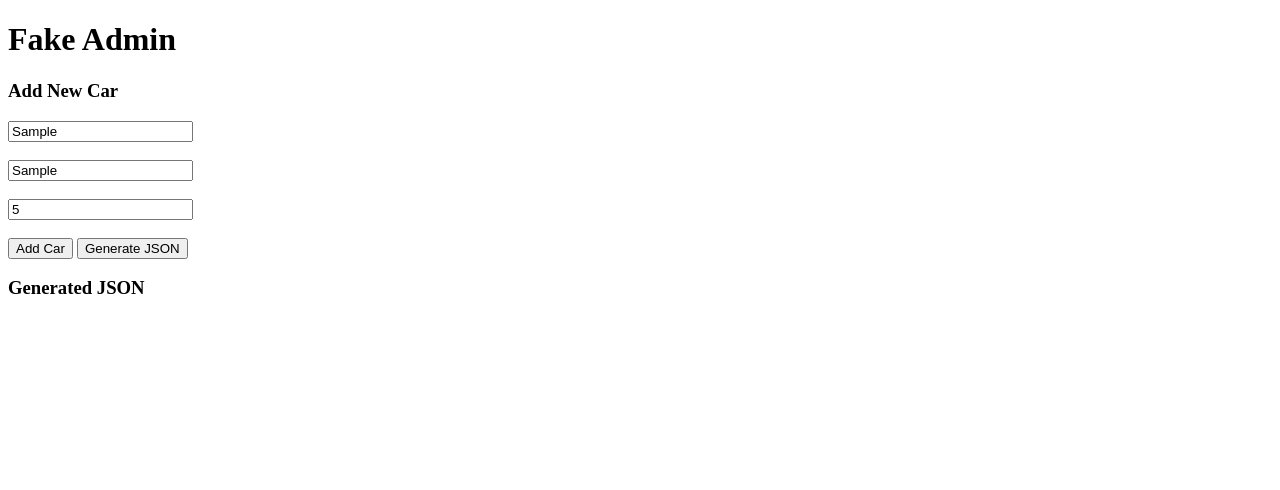
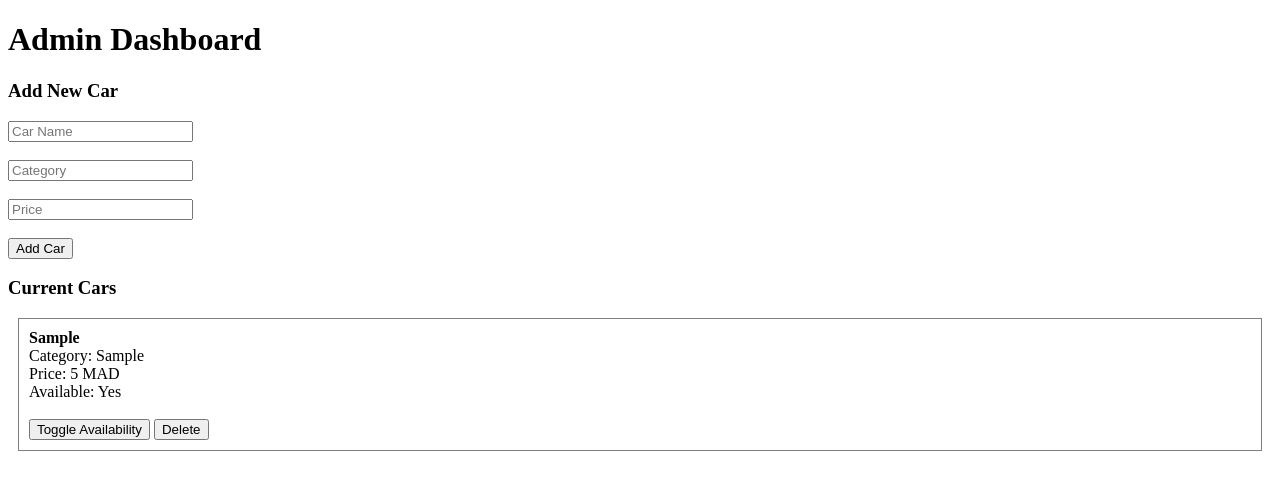
Before and after one commit to anas-kl/Fake-admin, a plain HTML site: page admin.html in a window 1280 px wide. Both pictures are taken after typing "Sample", "Sample", "5" into the empty fields and a click on the button "Add Car". Drawn offline with Linux system fonts and the light colour scheme.

Commit message:
Update admin.html

```diff
--- a/admin.html
+++ b/admin.html
@@ -2,11 +2,11 @@
 <html>
 <head>
   <meta charset="UTF-8">
-  <title>Admin Test</title>
+  <title>Admin Panel</title>
 </head>
 <body>
 
-<h1>Fake Admin</h1>
+<h1>Admin Dashboard</h1>
 
 <h3>Add New Car</h3>
 
@@ -15,35 +15,101 @@
 <input id="price" type="number" placeholder="Price"><br><br>
 
 <button onclick="addCar()">Add Car</button>
-<button onclick="generateJSON()">Generate JSON</button>
 
-<h3>Generated JSON</h3>
-<pre id="output"></pre>
+<h3>Current Cars</h3>
+<div id="carList"></div>
 
 <script>
 let fleet = [];
 
-async function loadFleet() {
-  const res = await fetch("fleet.json");
-  fleet = await res.json();
+function escHtml(str) {
+  return str.replace(/[&<>"']/g, function(m) {
+    return {
+      "&": "&amp;",
+      "<": "&lt;",
+      ">": "&gt;",
+      '"': "&quot;",
+      "'": "&#039;"
+    }[m];
+  });
+}
+
+function loadFleet() {
+  const data = localStorage.getItem("fleet");
+  fleet = data ? JSON.parse(data) : [];
+  renderCars();
+}
+
+function saveFleet() {
+  localStorage.setItem("fleet", JSON.stringify(fleet));
 }
 
 function addCar() {
+  const name = document.getElementById("name").value.trim();
+  const category = document.getElementById("category").value.trim();
+  const price = Number(document.getElementById("price").value);
+
+  if (!name || !category || !price) {
+    alert("All fields are required");
+    return;
+  }
+
   const newCar = {
     id: Date.now(),
-    name: document.getElementById("name").value,
-    category: document.getElementById("category").value,
-    price: Number(document.getElementById("price").value),
+    name,
+    category,
+    price,
     available: true
   };
 
   fleet.push(newCar);
-  alert("Car added (not saved yet)");
+  saveFleet();
+  renderCars();
+
+  document.getElementById("name").value = "";
+  document.getElementById("category").value = "";
+  document.getElementById("price").value = "";
+
+  alert("Car saved successfully!");
 }
 
-function generateJSON() {
-  const json = JSON.stringify(fleet, null, 2);
-  document.getElementById("output").textContent = json;
+function deleteCar(id) {
+  fleet = fleet.filter(car => car.id !== id);
+  saveFleet();
+  renderCars();
+}
+
+function toggleAvailability(id) {
+  const car = fleet.find(car => car.id === id);
+  if (car) {
+    car.available = !car.available;
+    saveFleet();
+    renderCars();
+  }
+}
+
+function renderCars() {
+  const container = document.getElementById("carList");
+
+  if (fleet.length === 0) {
+    container.innerHTML = "<p>No cars added yet</p>";
+    return;
+  }
+
+  container.innerHTML = fleet.map(car => `
+    <div style="border:1px solid gray;padding:10px;margin:10px;">
+      <strong>${escHtml(car.name)}</strong><br>
+      Category: ${escHtml(car.category)}<br>
+      Price: ${car.price} MAD<br>
+      Available: ${car.available ? "Yes" : "No"}<br><br>
+      <button onclick="toggleAvailability(${car.id})">
+        Toggle Availability
+      </button>
+      <button onclick="deleteCar(${car.id})">
+        Delete
+      </button>
+    </div>
+  `).join("");
 }
 
 document.addEventListener("DOMContentLoaded", loadFleet);
```
